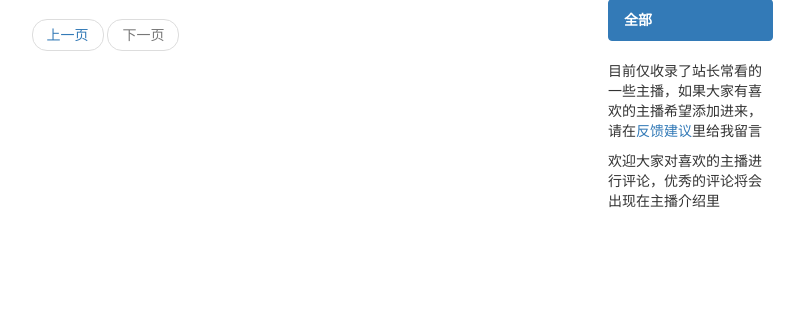
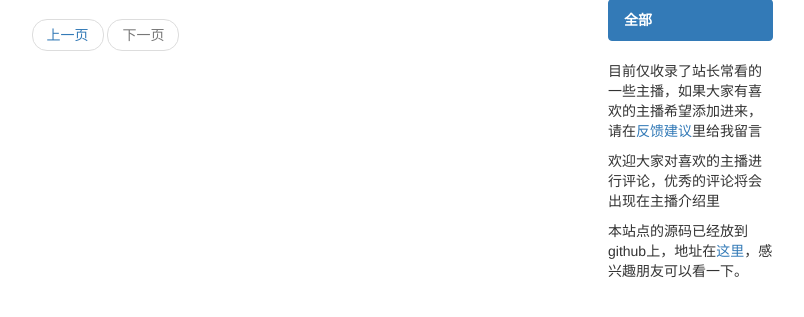
Before and after one commit to infinity1207/thirtylol, a Django app: template src/presenters/templates/presenters/index.html in a window 1280 px wide. Shown: the part 180-497 px from the top of the page, without its empty margins (437-1241 px from the left). Run offline with Django 3.2, Linux system fonts and the light colour scheme; the template is opened without the code that fills it, so the values that code supplies are empty; some libraries are stand-ins or nearby versions.

Commit message:
add git url in index

```diff
--- a/src/presenters/templates/presenters/index.html
+++ b/src/presenters/templates/presenters/index.html
@@ -269,6 +269,7 @@
         <div>
           <p>目前仅收录了站长常看的一些主播，如果大家有喜欢的主播希望添加进来，请在<a href="{% url 'feedback' %}">反馈建议</a>里给我留言</p>
           <p>欢迎大家对喜欢的主播进行评论，优秀的评论将会出现在主播介绍里</p>
+          <p>本站点的源码已经放到github上，地址在<a href="https://github.com/infinity1207/thirtylol">这里</a>，感兴趣朋友可以看一下。</p>
         </div>
       </div>
 
```
